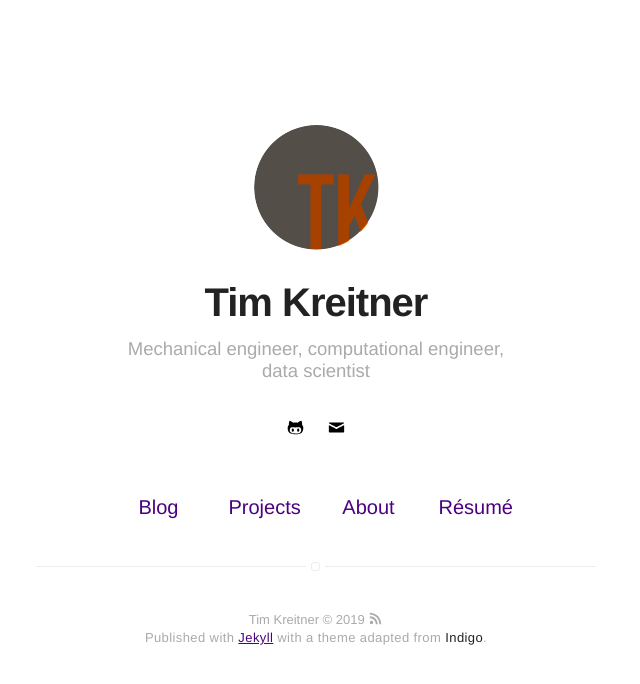
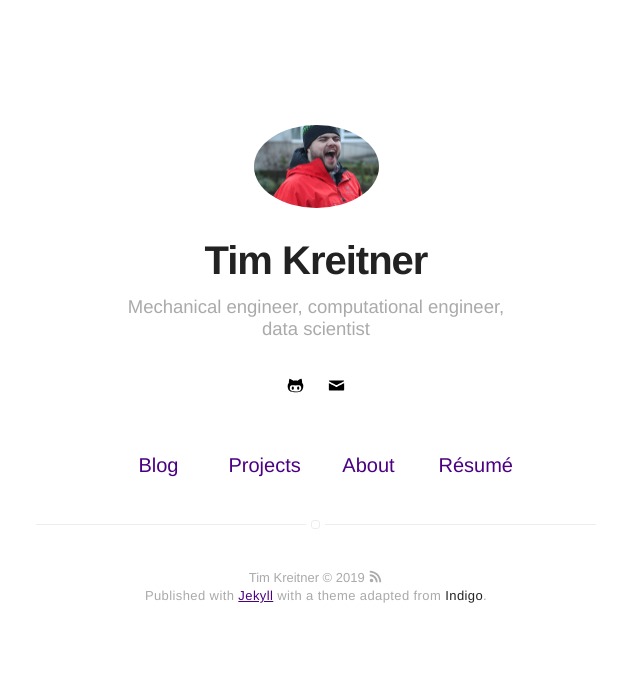
Before and after one commit to tabassco/tabassco.github.io, a Jekyll site: the page built from index.html, in a window 1280 px wide. Shown: the top 684 px of the page, without its empty margins (324-964 px from the left). Built offline with Jekyll 4.4.1, drawn with Linux system fonts in a browser that asks for light colours.

Commit message:
new picture

```diff
--- a/_config.yml
+++ b/_config.yml
@@ -8,8 +8,8 @@ description: Tims ideas.
 # if it's an external image, update below for true
 # better with square images
 external-image: false
-picture: assets/images/tim.png
-logo: assets/images/tim.png
+picture: assets/images/tim_front.png
+logo: assets/images/tim_front.png
 
 # If you want to include your resume, set to true
 # and specify source (external or local).
```
Also changed, not shown: assets/images/tim_front.png (added).
